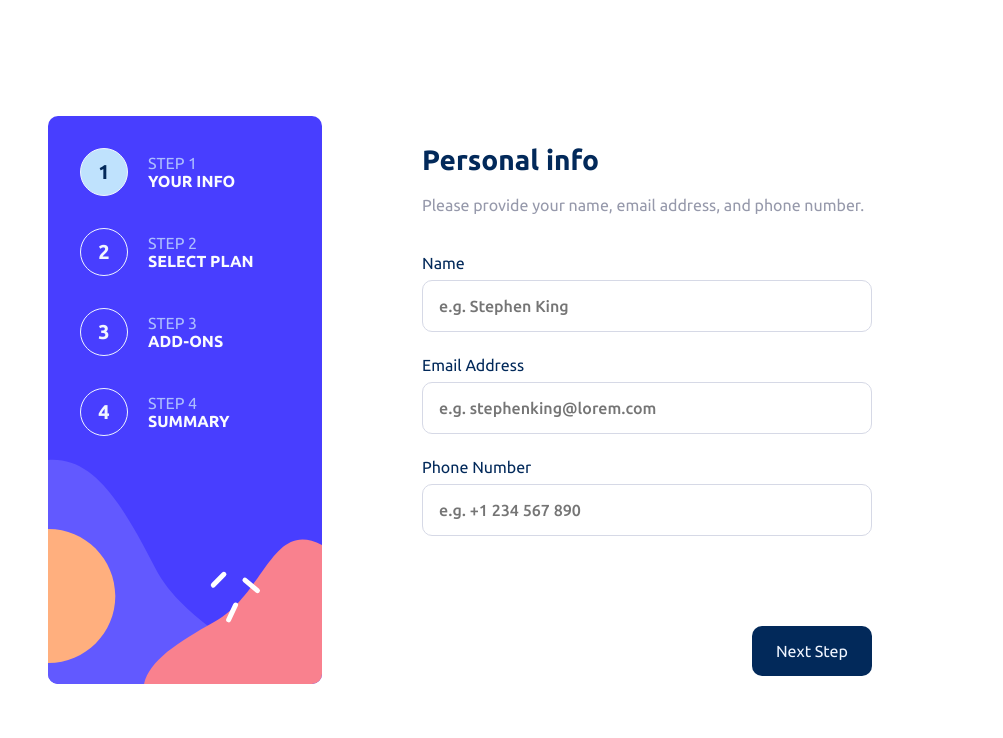
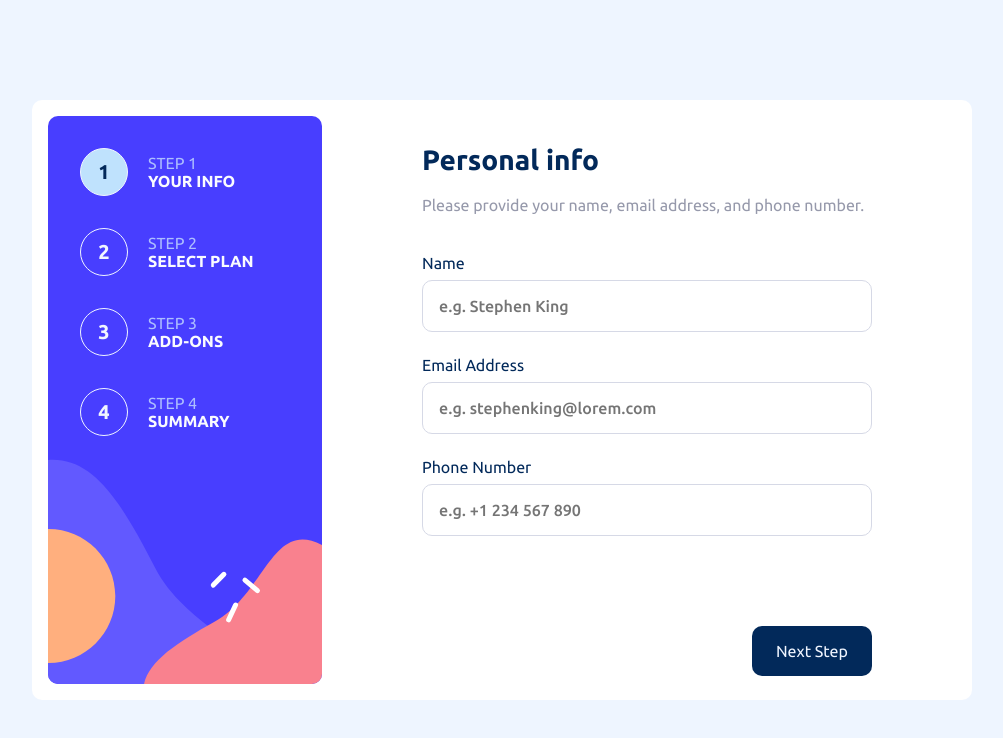
Before and after one commit to esa1715/multi-step-form-fem, a React (Vite) app: page / in a window 1280 px wide. Shown: the top 738 px of the page, without its empty margins (138-1141 px from the left). Built offline with nearby package versions, Linux system fonts and the light colour scheme.

Commit message:
fix: :art: correct body background color

```diff
--- a/src/App.css
+++ b/src/App.css
@@ -9,6 +9,7 @@ body {
   justify-content: center;
   align-items: center;
   width: 100%;
+  background-color: #eef5ff;
 }
 
 .App {
```
